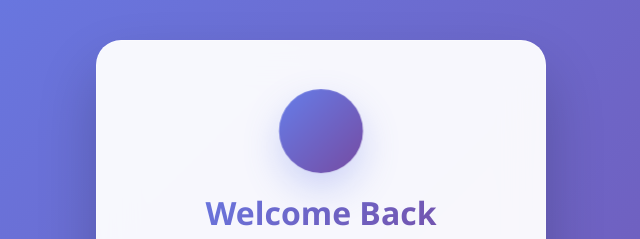
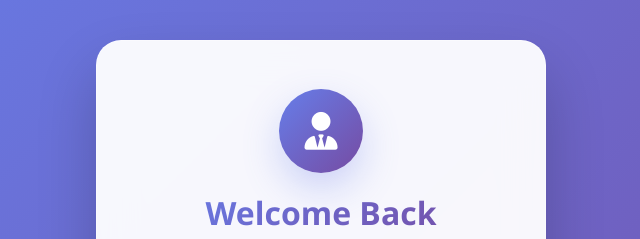
Before and after one commit to Rimjhim0405/Admin-Panel, a website: page public/LoginPage.html in a window 1280 px wide. Shown: the top 239 px of the page, 319-959 px from the left. Drawn offline with Linux system fonts and the light colour scheme.

Commit message:
Update LoginPage.html

```diff
--- a/public/LoginPage.html
+++ b/public/LoginPage.html
@@ -401,7 +401,7 @@
     <div class="auth-container">
         <div class="auth-header">
             <div class="logo">
-
+               <i class="fas fa-user-tie"></i>
             </div>
             <h1 id="authTitle">Welcome Back</h1>
             <p id="authSubtitle">Sign in to your account</p>
```
